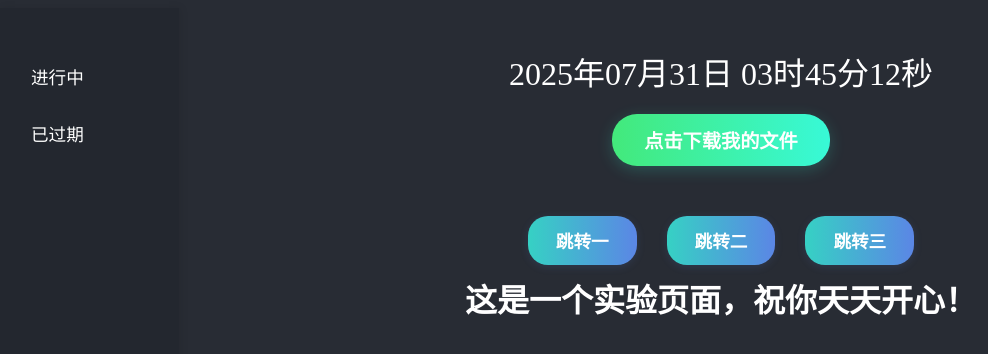
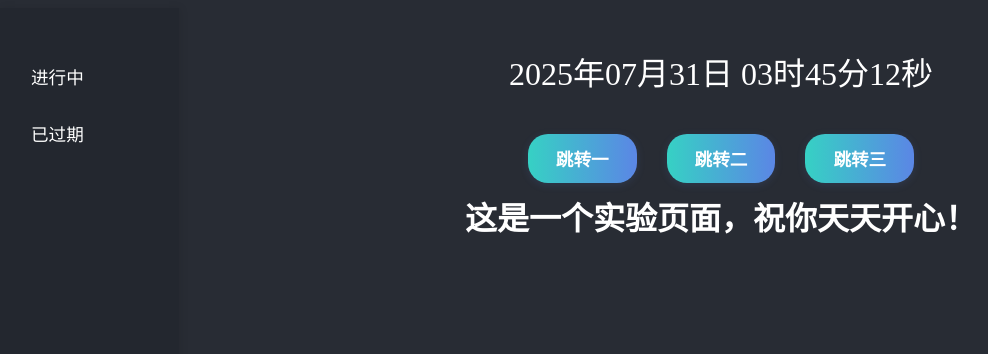
Before and after one commit to 9946247/Experiment, a plain HTML site: page index.html in a window 1280 px wide. Shown: the whole page, without its empty margins (9-997 px from the left). Drawn offline with Linux system fonts and the light colour scheme.

Commit message:
Update index.html

```diff
--- a/index.html
+++ b/index.html
@@ -85,27 +85,12 @@
         </div>
     </div>
     <script>
-        // 祝我生日快乐页面内容
+
         function renderBirthdayPage() {
             document.getElementById('main-content').innerHTML = `
                 <div class="center-box" style="height:auto;align-items:center;justify-content:flex-start;margin-top:40px;">
                     <div class="time" id="currentTime" style="font-size:2em;margin-bottom:10px;text-align:center;"></div>
-                    <a id="downloadBtn" href="" download style="
-                        display:inline-block;
-                        background: linear-gradient(90deg, #43e97b 0%, #38f9d7 100%);
-                        color: #fff;
-                        border: none;
-                        border-radius: 25px;
-                        padding: 12px 32px;
-                        font-size: 1.2em;
-                        font-weight: bold;
-                        box-shadow: 0 4px 16px rgba(56,249,215,0.2);
-                        cursor: pointer;
-                        margin-bottom: 20px;
-                        text-decoration: none;
-                        transition: transform 0.2s;
-                        margin-top: 10px;
-                    ">点击下载我的文件</a>
+
                     <!-- 跳转按钮区域 -->
                     <div style="display: flex; justify-content: center; gap: 20px; margin-top: 30px; width: 100%;">
                         <button class="jump-btn" onclick="window.location.href=''">跳转一</button>
```
